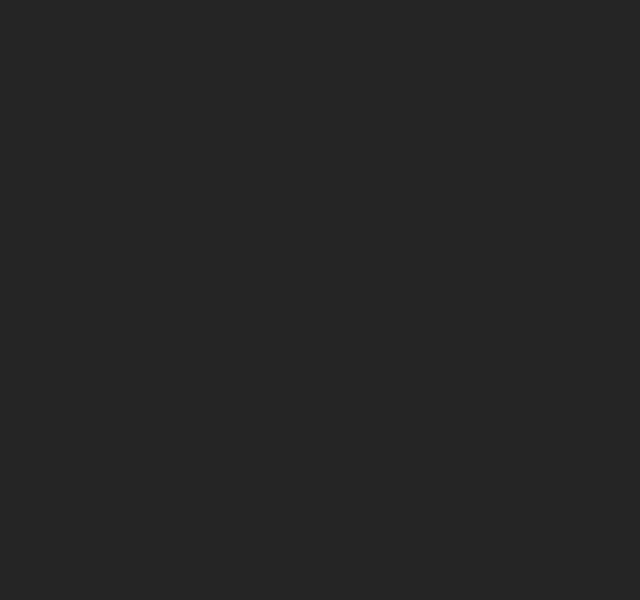
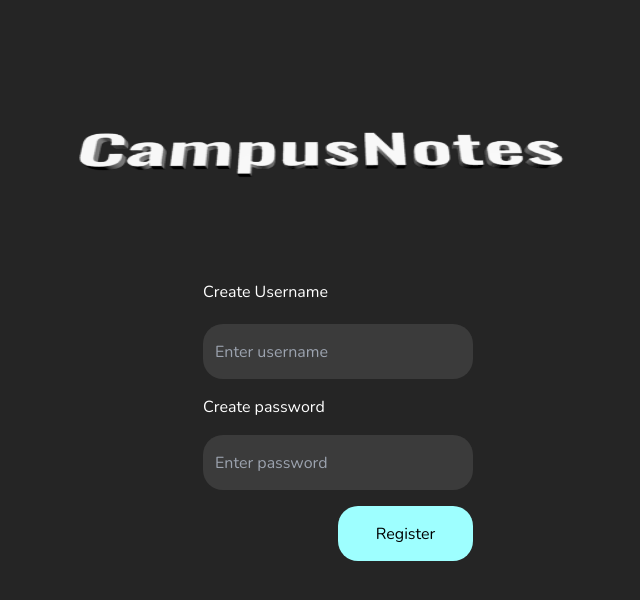
Before and after one commit to jdmartinezrs/Notes-Application, a React (Vite) app in the folder client/: page /SingIn in a window 1280 px wide. Before the commit this address had no page. Shown: the top 600 px of the page, without its empty margins (302-942 px from the left). Built offline with nearby package versions, Linux system fonts and the light colour scheme.

Commit message:
feat: :sparkles: Some components were updated and added

```diff
--- a/client/src/App.jsx
+++ b/client/src/App.jsx
@@ -2,13 +2,16 @@
 import CreateFirstNote from './pages/CreateFirstNote'
 import InsideNotes from './pages/InsideNotes'
 import CreateNotes from './pages/CreateNotes'
-
-
+import StartScreen from './pages/StartScreen'
+import SingInCampusNotes from './pages/SingInCampusNotes'
+import LoggInCampusNotes from './pages/LoggInCampusNotes'
 function App() {
   return (
     <Router>
       <Routes>
-
+        <Route path='/' element={<StartScreen/>} />
+        <Route path='/SingIn' element={<SingInCampusNotes />} />
+        <Route path='/LogIn' element={<LoggInCampusNotes/>} />
         <Route path='/CreateFirstNote' element={<CreateFirstNote />} />
         <Route path='/InsideNotes/:id' element={<InsideNotes />} />
         <Route path='/CreateNotes' element={<CreateNotes />} />
--- /dev/null
+++ b/client/src/pages/LoggInCampusNotes.jsx
@@ -0,0 +1,34 @@
+import React, { useState } from 'react';
+
+const LoggInCampusNotes = () => {
+  const [isHovered, setIsHovered] = useState(false);
+
+  return (
+    <>
+      <div className="w-full h-screen flex flex-col items-center justify-start">
+        <div className="flex">
+          <img src="/img/brand.png" alt="Search Icon" className="w-[800px] h-[280px]" />
+        </div>
+
+        <div className="flex flex-col items-start space-y-4">
+
+          <input type="text" className="bg-input-1 text-white p-3 rounded-[20px] h-[55px] w-[270px]" placeholder="Enter username" />
+
+          <input type="password" className="bg-input-1 text-white p-3 rounded-[20px] h-[55px] w-[270px]" placeholder="Enter password" />
+
+          <div className="flex justify-end w-[270px] mt-4">
+            <button
+              className={`bg-card-4 text-black p-3 rounded-[20px] h-[55px] w-[135px] ${isHovered ? 'bg-card-6' : ''}`}
+              onMouseEnter={() => setIsHovered(true)}
+              onMouseLeave={() => setIsHovered(false)}
+            >
+              Log-in
+            </button>
+          </div>
+        </div>
+      </div>
+    </>
+  );
+};
+
+export default LoggInCampusNotes;
--- /dev/null
+++ b/client/src/pages/SingInCampusNotes.jsx
@@ -0,0 +1,35 @@
+import React, { useState } from 'react';
+
+const SingInCampusNotes = () => {
+  const [isHovered, setIsHovered] = useState(false);
+
+  return (
+    <>
+      <div className="w-full h-screen flex flex-col items-center justify-start">
+        <div className="flex">
+          <img src="/img/brand.png" alt="Search Icon" className="w-[800px] h-[280px]" />
+        </div>
+
+        <div className="flex flex-col items-start space-y-4">
+          <label className="text-white mb-1 w-[270px]">Create Username</label>
+          <input type="text" className="bg-input-1 text-white p-3 rounded-[20px] h-[55px] w-[270px]" placeholder="Enter username" />
+
+          <label className="text-white mt-4 mb-1 w-[270px]">Create password</label>
+          <input type="password" className="bg-input-1 text-white p-3 rounded-[20px] h-[55px] w-[270px]" placeholder="Enter password" />
+
+          <div className="flex justify-end w-[270px] mt-4">
+            <button
+              className={`bg-card-5 text-black p-3 rounded-[20px] h-[55px] w-[135px] ${isHovered ? 'bg-card-3' : ''}`}
+              onMouseEnter={() => setIsHovered(true)}
+              onMouseLeave={() => setIsHovered(false)}
+            >
+              Register
+            </button>
+          </div>
+        </div>
+      </div>
+    </>
+  );
+};
+
+export default SingInCampusNotes;
--- /dev/null
+++ b/client/src/pages/StartScreen.jsx
@@ -0,0 +1,50 @@
+import React, { useState } from 'react';
+
+const StartScreen = () => {
+  const [isHoveredLogIn, setIsHoveredLogIn] = useState(false);
+  const [isHoveredSignIn, setIsHoveredSignIn] = useState(false);
+
+  const handleLogInClick = () => {
+    // Puedes agregar la lógica para el clic en Log-in aquí
+    console.log("Log-in button clicked");
+  };
+
+  const handleSignInClick = () => {
+    // Puedes agregar la lógica para el clic en Sign-in aquí
+    console.log("Sign-in button clicked");
+  };
+
+  return (
+    <>
+      <div className="w-full h-screen flex flex-col items-center justify-start">
+        <div className="flex">
+          <img src="/img/brand.png" alt="Search Icon" className="w-[800px] h-[280px]" />
+        </div>
+
+        <div className="flex flex-col items-center space-y-4">
+          {/* Botón Log-in */}
+          <button
+            className={`bg-card-3 text-black p-3 rounded-[20px] flex items-center justify-center h-[55px] w-[270px] ${isHoveredLogIn ? 'bg-card-6' : ''}`}
+            onMouseEnter={() => setIsHoveredLogIn(true)}
+            onMouseLeave={() => setIsHoveredLogIn(false)}
+            onClick={handleLogInClick} // Llama a la función al hacer clic
+          >
+            Log-in
+          </button>
+
+          {/* Botón Sign-in */}
+          <button
+            className={`bg-card-5 text-black p-3 rounded-[20px] flex items-center justify-center h-[55px] w-[270px] ${isHoveredSignIn ? 'bg-card-4' : ''}`}
+            onMouseEnter={() => setIsHoveredSignIn(true)}
+            onMouseLeave={() => setIsHoveredSignIn(false)}
+            onClick={handleSignInClick} // Llama a la función al hacer clic
+          >
+            Sign-in
+          </button>
+        </div>
+      </div>
+    </>
+  );
+};
+
+export default StartScreen;
```
Also changed, not shown: client/public/img/brand.png (added).
